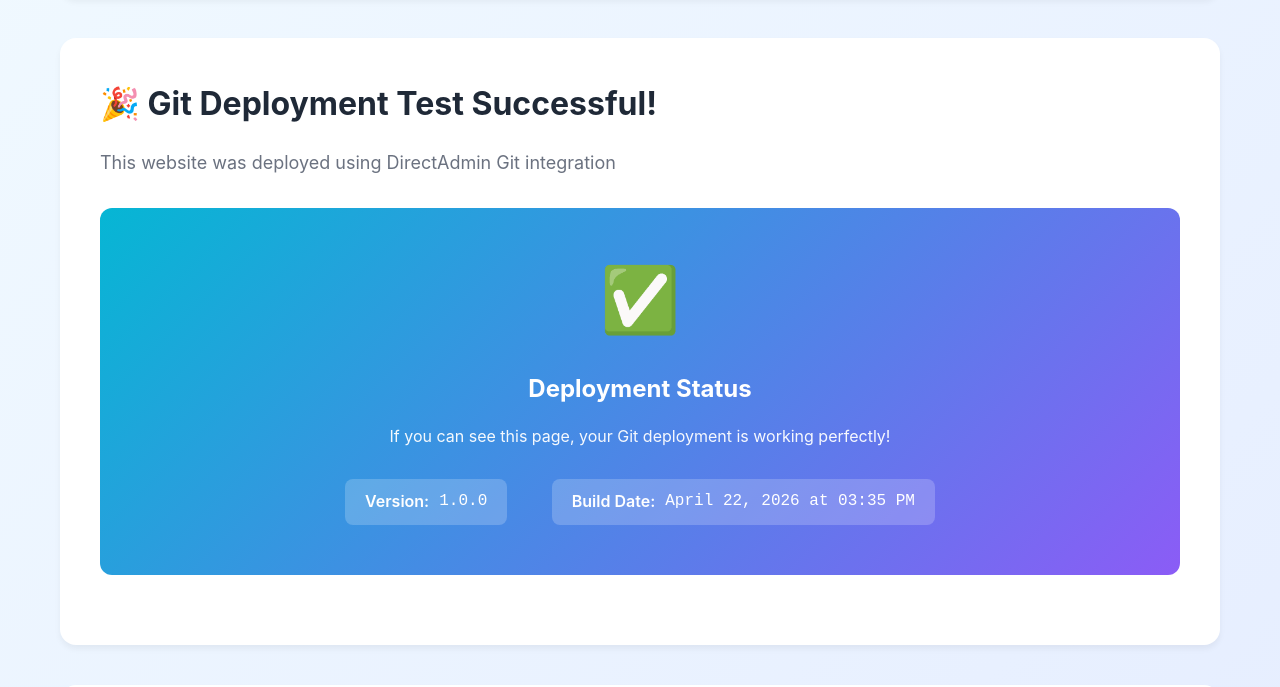
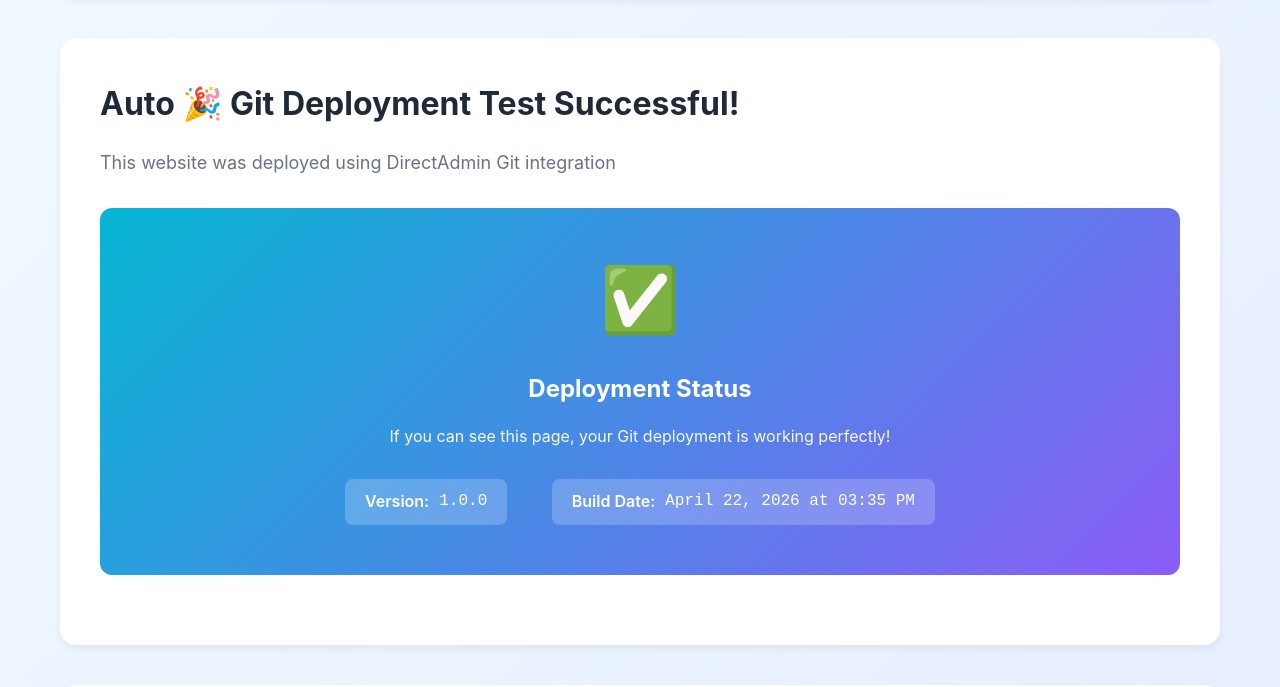
Before and after one commit to elassalisam/mygittest, a plain HTML site: page index.html in a window 1280 px wide. Shown: the part 112-799 px from the top of the page. Drawn offline with Linux system fonts and the light colour scheme.

Commit message:
Update index.html

```diff
--- a/index.html
+++ b/index.html
@@ -33,7 +33,7 @@
 
         <main>
             <section id="hero">
-                <h2>🎉 Git Deployment Test Successful!</h2>
+                <h2> Auto 🎉 Git Deployment Test Successful!</h2>
                 <p class="subtitle">This website was deployed using DirectAdmin Git integration</p>
 
                 <div class="status-card">
```
